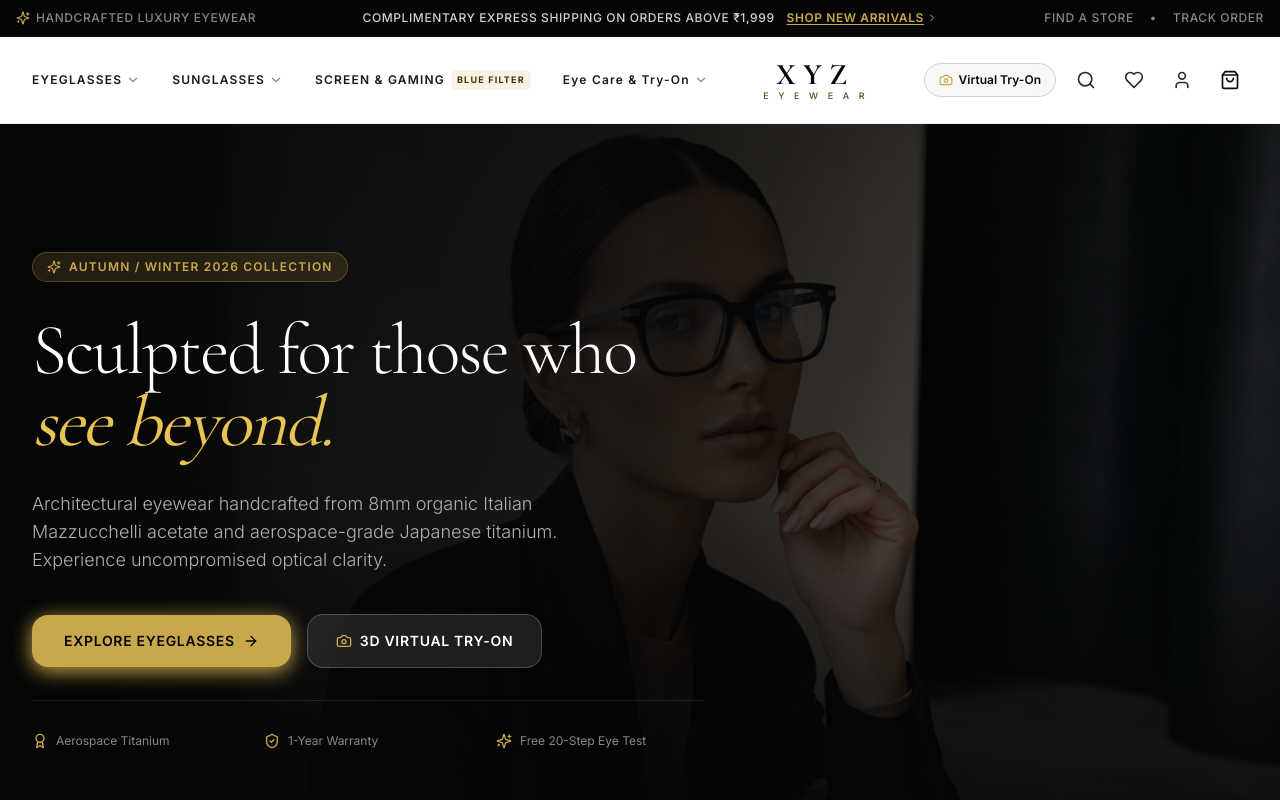
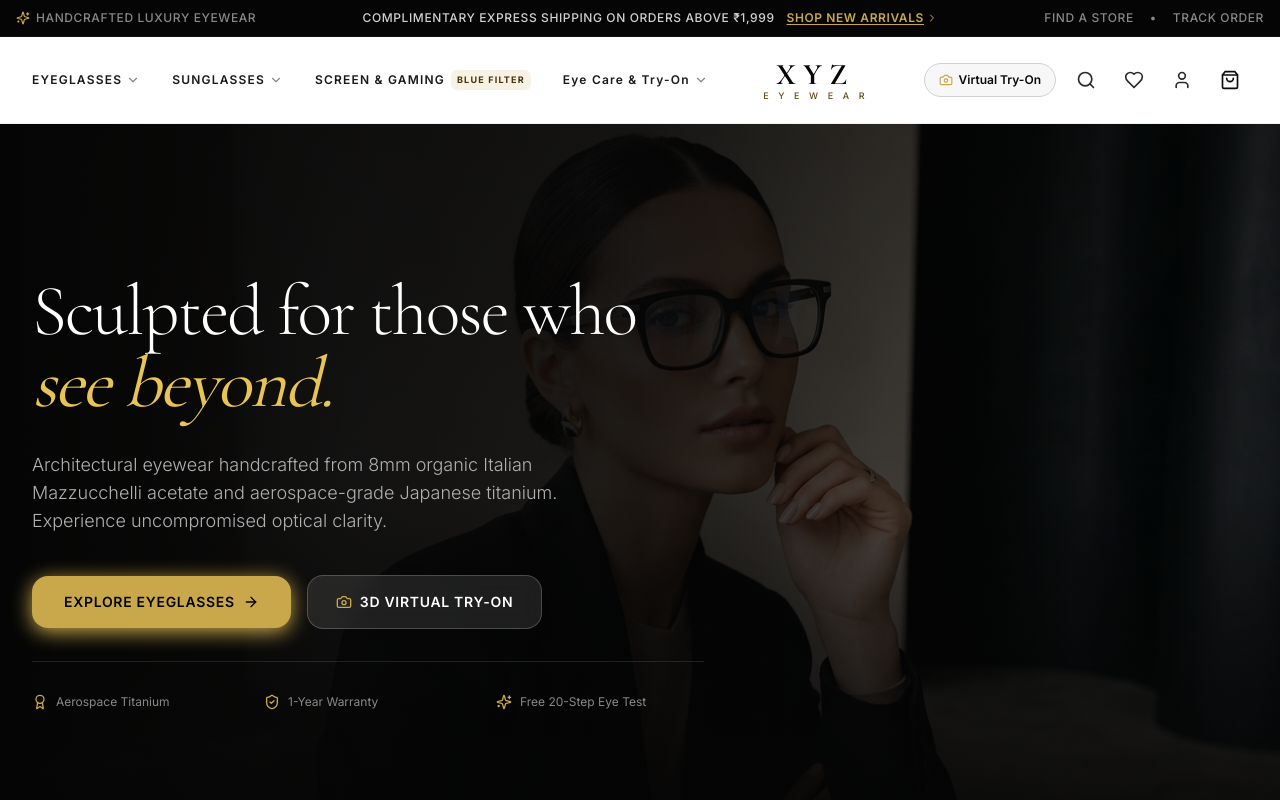
Before and after one commit to Summit-Intelligent-Systems/Spec-Shop-DEMO-WEBSTIE, a Next.js app in the folder apps/web/: page / in a window 1280 px wide. Shown: the top 800 px of the page. Built offline with nearby package versions, Linux system fonts and the light colour scheme; no server answers.

Commit message:
fix(web): remove Autumn/Winter collection badge from hero

```diff
--- a/apps/web/src/components/home/HeroSlider.tsx
+++ b/apps/web/src/components/home/HeroSlider.tsx
@@ -25,16 +25,6 @@ export const HeroSlider = () => {
 
       <div className="relative z-10 max-w-7xl mx-auto px-4 sm:px-6 lg:px-8 py-20 lg:py-32 w-full">
         <div className="max-w-2xl space-y-8">
-          {/* Eyebrow badge */}
-          <motion.div
-            variants={heroSubheadline}
-            initial="hidden"
-            animate="visible"
-            className="inline-flex items-center gap-2 px-3.5 py-1.5 rounded-full bg-gold/15 border border-gold/30 text-gold text-xs font-semibold uppercase tracking-widest"
-          >
-            <Sparkles className="w-3.5 h-3.5" />
-            <span>Autumn / Winter 2026 Collection</span>
-          </motion.div>
 
           {/* Main Headline */}
           <motion.h1
```
